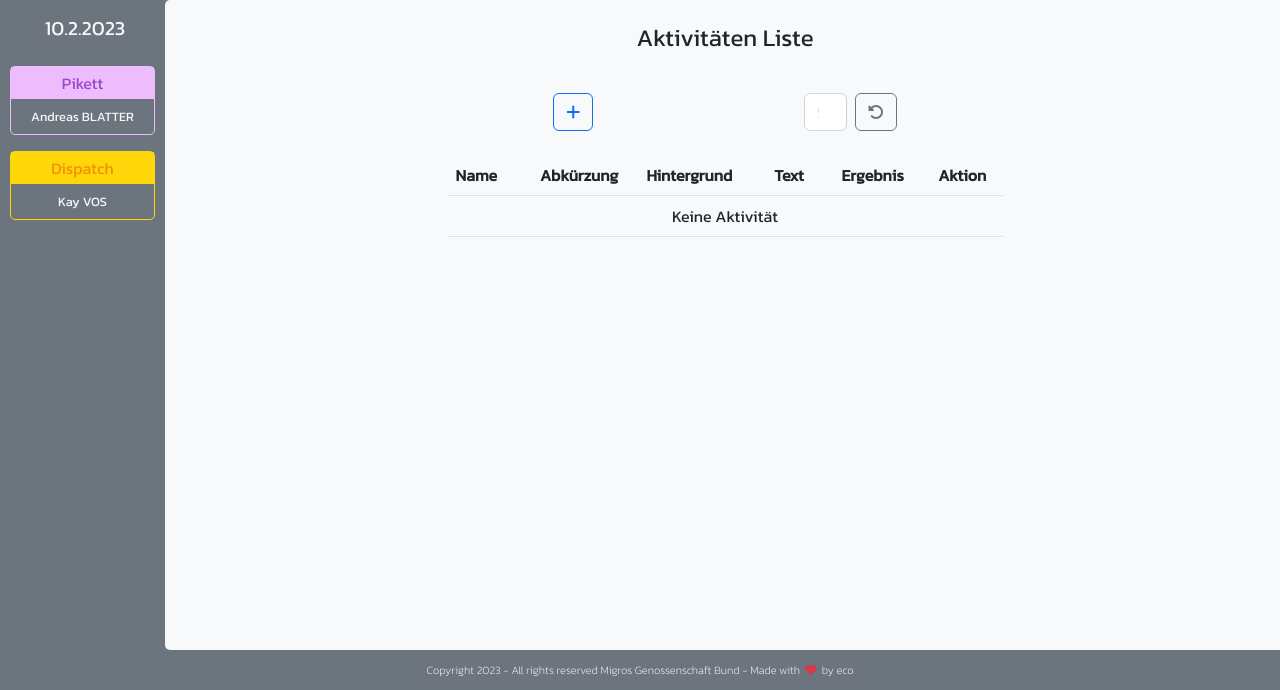
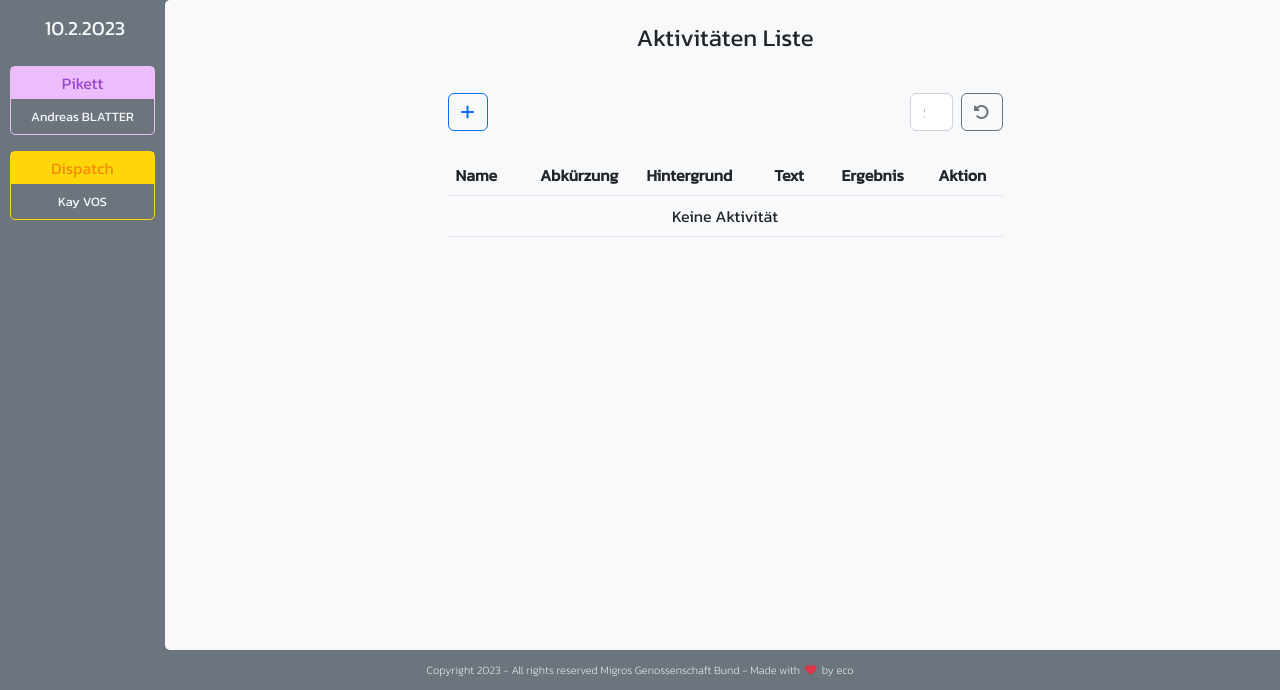
Before and after one commit to coppeti/workplan_v2, a Django app: page /activities/ in a window 1280 px wide. Shown: the part 110-800 px from the top of the page. Run offline with Django 4.2, Linux system fonts and the light colour scheme; the visitor is signed in with stand-in values (Sample User, id 1); data that the repository does not hold is empty; some libraries are stand-ins or nearby versions.

Commit message:
rearrange button bar above activities list

```diff
--- a/templates/events/activities.html
+++ b/templates/events/activities.html
@@ -7,8 +7,8 @@
 {% block content %}
 <h4 class="my-4">Aktivitäten Liste</h4>
 <div class="w-50">
-    <div class="d-flex justify-content-around my-3">
-        <button type="button" class="btn btn-outline-primary" hx-get="{% url 'activity_add' %}" hx-target="#dialog"><i class="fa-solid fa-plus"></i></button>
+    <div class="d-flex justify-content-start my-3">
+        <button type="button" class="btn btn-outline-primary me-auto" hx-get="{% url 'activity_add' %}" hx-target="#dialog"><i class="fa-solid fa-plus"></i></button>
         <div class="d-flex col-2">
             <input type="search"
                 id="search_activity"
```
